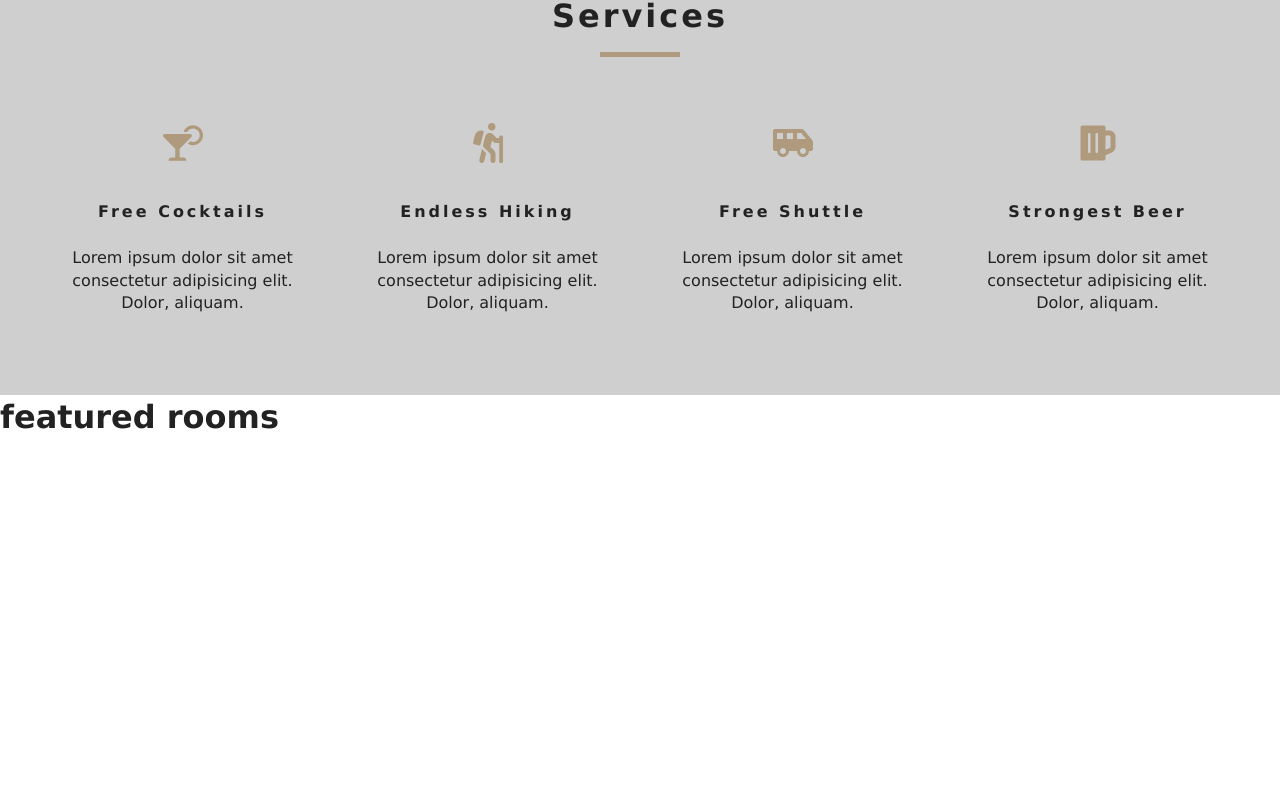
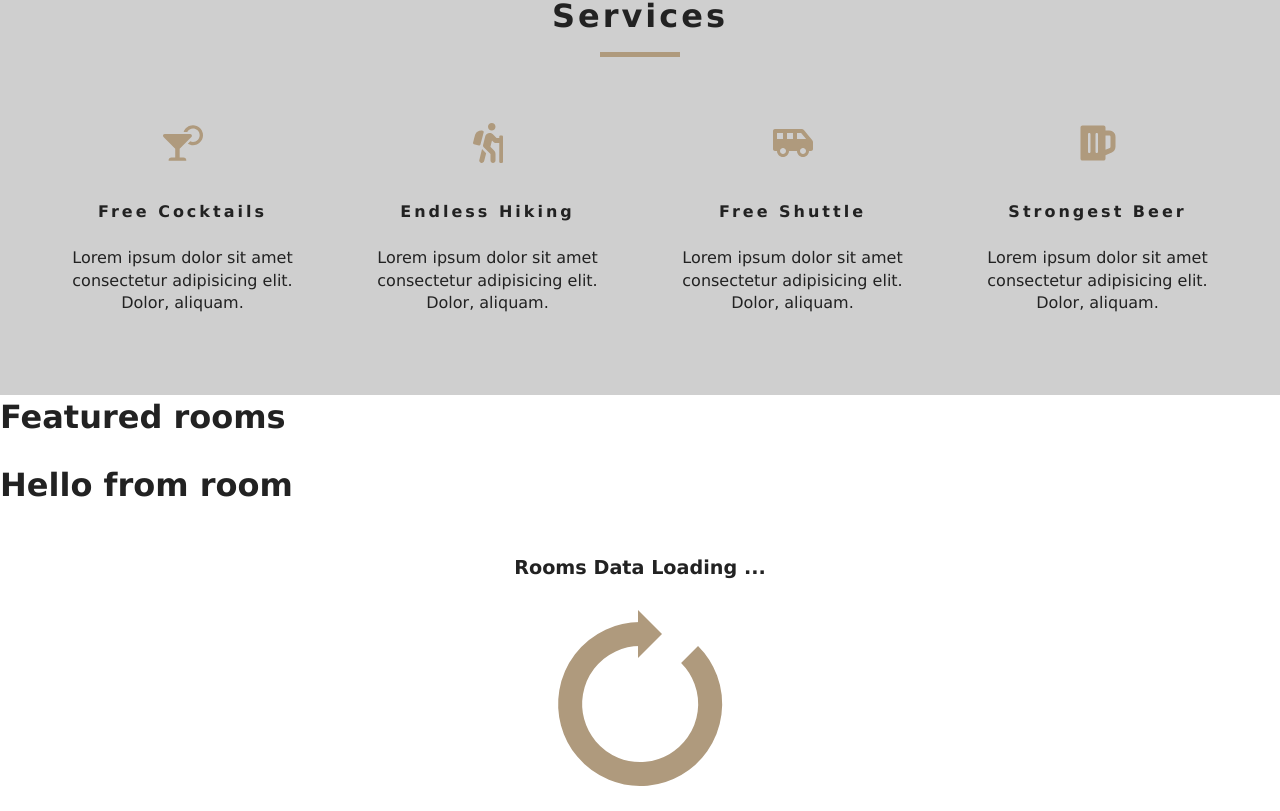
Before and after one commit to yvonnkr/react-beach-resort, a React (Create React App) app: page / in a window 1280 px wide. Shown: the part 884-1695 px from the top of the page. Before the commit the page ends 1347 px from the top, so only its background shows below. Built offline with nearby package versions, Linux system fonts and the light colour scheme.

Commit message:
Setup Loading Component

```diff
--- a/src/components/FeaturedRooms.js
+++ b/src/components/FeaturedRooms.js
@@ -1,12 +1,19 @@
 import React, { Component } from 'react';
 import { RoomContext } from '../context';
+import Loading from './Loading';
+import Room from './Room';
 
 export default class FeaturedRooms extends Component {
   static contextType = RoomContext;
   render() {
-    const { featuredRooms: rooms } = this.context;
-    console.log(rooms);
+    const { featuredRooms: rooms, loading } = this.context;
 
-    return <h2>featured rooms</h2>;
+    return (
+      <>
+        <h2>Featured rooms</h2>
+        <Room />
+        <Loading />
+      </>
+    );
   }
 }
--- /dev/null
+++ b/src/components/Loading.js
@@ -0,0 +1,13 @@
+import React from 'react';
+import loadingGif from '../images/gif/loading-arrow.gif';
+
+const Loading = () => {
+  return (
+    <div className='loading'>
+      <h4>Rooms data loading ...</h4>
+      <img src={loadingGif} alt='loader' />
+    </div>
+  );
+};
+
+export default Loading;
--- /dev/null
+++ b/src/components/Room.js
@@ -0,0 +1,11 @@
+import React from 'react';
+
+const Room = () => {
+  return (
+    <div>
+      <h2>Hello from room</h2>
+    </div>
+  );
+};
+
+export default Room;
```
